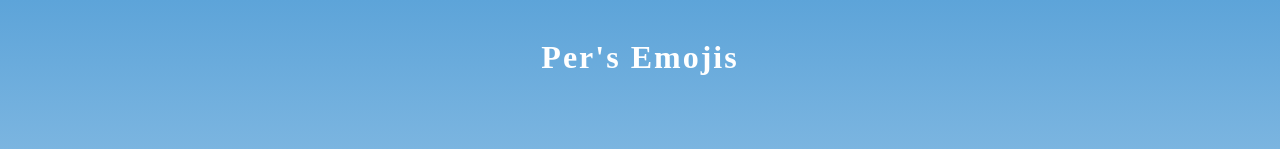
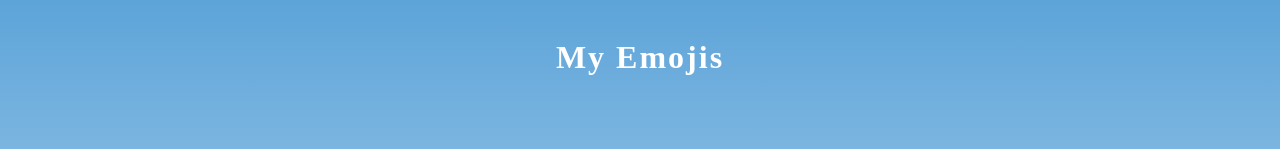
Before and after one commit to habibullahturkmen/html-css-javascript-game-projects, a plain HTML site: page my-emojis/index.html in a window 1280 px wide. Shown: the top 149 px of the page. Drawn offline with Linux system fonts and the light colour scheme; a web font is replaced by a local one.

Commit message:
readme added

```diff
--- a/my-emojis/index.html
+++ b/my-emojis/index.html
@@ -10,7 +10,7 @@
     <title>My Emojis</title>
 </head>
 <body>
-    <h1>Per's Emojis</h1>
+    <h1>My Emojis</h1>
     <div id="emoji-container"></div>
     <input type="text" id="emoji-input" placeholder="type an emoji 🎉">
     <div class="buttons-wrapper">
```
Also changed, not shown: my-emojis/README.md (added), my-emojis/img.png (added).
